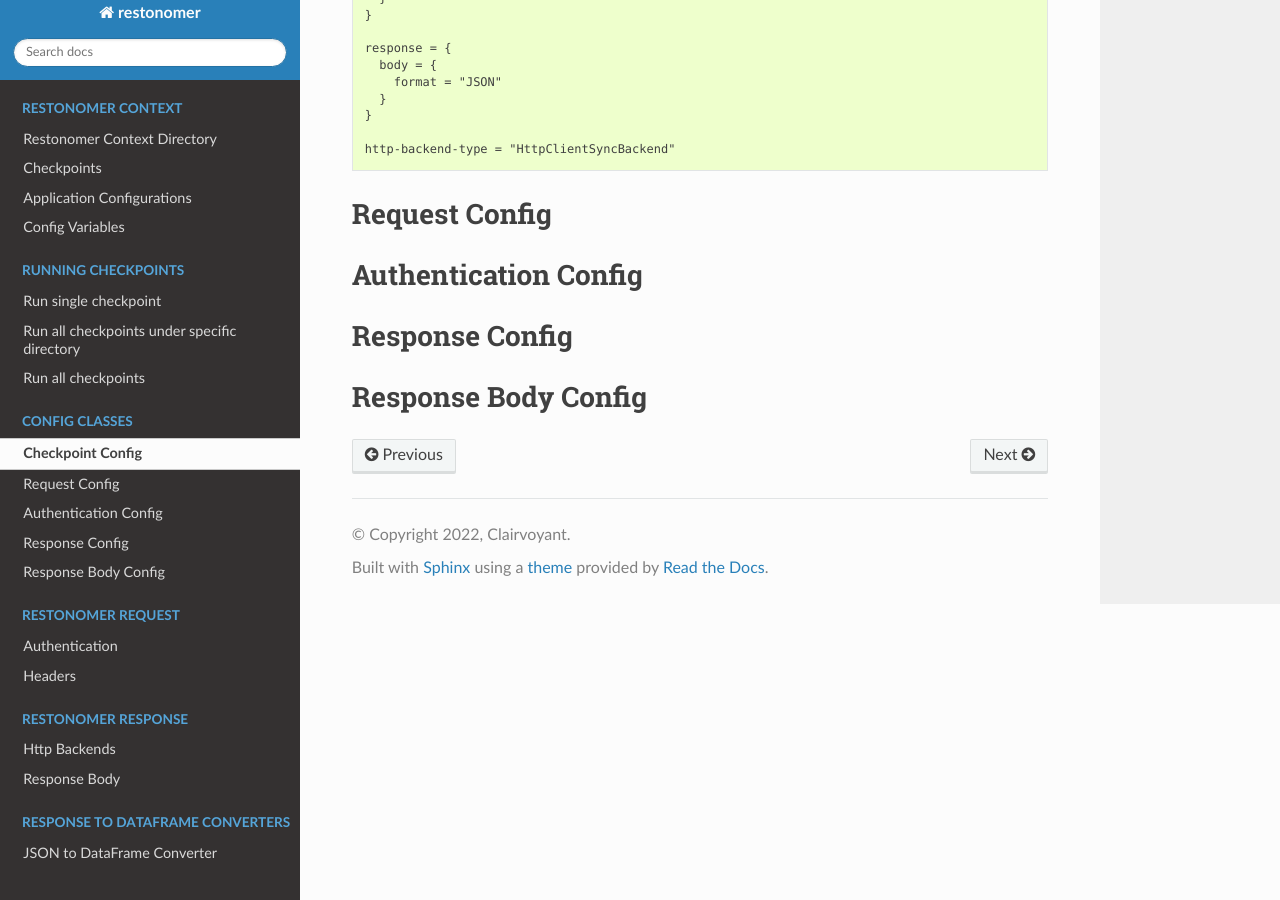
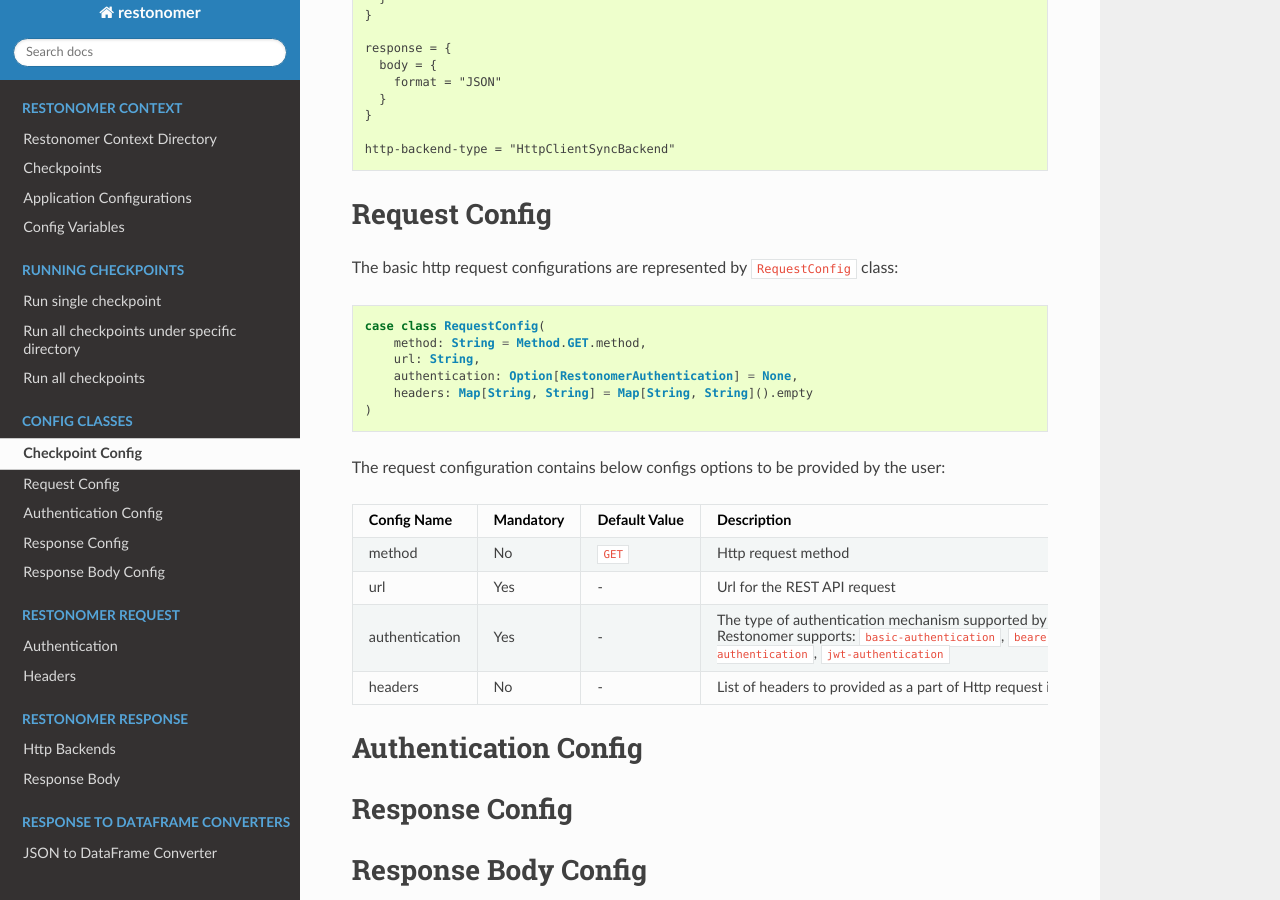
Before and after one commit to teamclairvoyant/restonomer, a Sphinx documentation site: the page built from docs/source/config_classes.md, in a window 1280 px wide and 900 px high, scrolled down 919 px. Built offline with Sphinx 7.4.7 and the Read the Docs theme 2.0.0, drawn with Linux system fonts in a browser that asks for light colours; some of the changed text lies outside the part shown.

Commit message:
Added documentation for Request Config

````diff
--- a/docs/source/config_classes.md
+++ b/docs/source/config_classes.md
@@ -10,7 +10,7 @@
     name: String,
     request: RequestConfig,
     response: ResponseConfig,
-    httpBackendType: String = "HttpClientSyncBackend"
+    httpBackendType: String = HttpBackendTypes.HTTP_CLIENT_SYNC_BACKEND.toString
 )
 ```
 
@@ -49,6 +49,27 @@
 
 # Request Config
 
+The basic http request configurations are represented by `RequestConfig` class:
+
+```scala
+case class RequestConfig(
+    method: String = Method.GET.method,
+    url: String,
+    authentication: Option[RestonomerAuthentication] = None,
+    headers: Map[String, String] = Map[String, String]().empty
+)
+```
+
+The request configuration contains below configs options to be provided by the user:
+
+| Config Name    | Mandatory | Default Value | Description                                                                                                                                                                             |
+|:---------------|:---------:|:-------------:|:----------------------------------------------------------------------------------------------------------------------------------------------------------------------------------------|
+| method         |    No     |     `GET`     | Http request method                                                                                                                                                                     |
+| url            |    Yes    |       -       | Url for the REST API request                                                                                                                                                            |
+| authentication |    Yes    |       -       | The type of authentication mechanism supported by Http Request<br/>Restonomer supports: `basic-authentication`, `bearer-authentication`, `api-key-authentication`, `jwt-authentication` |
+| headers        |    No     |       -       | List of headers to provided as a part of Http request in the form of key-value pairs                                                                                                    |
+
+
 # Authentication Config
 
 # Response Config
````
Also changed, not shown: 2 other files.
